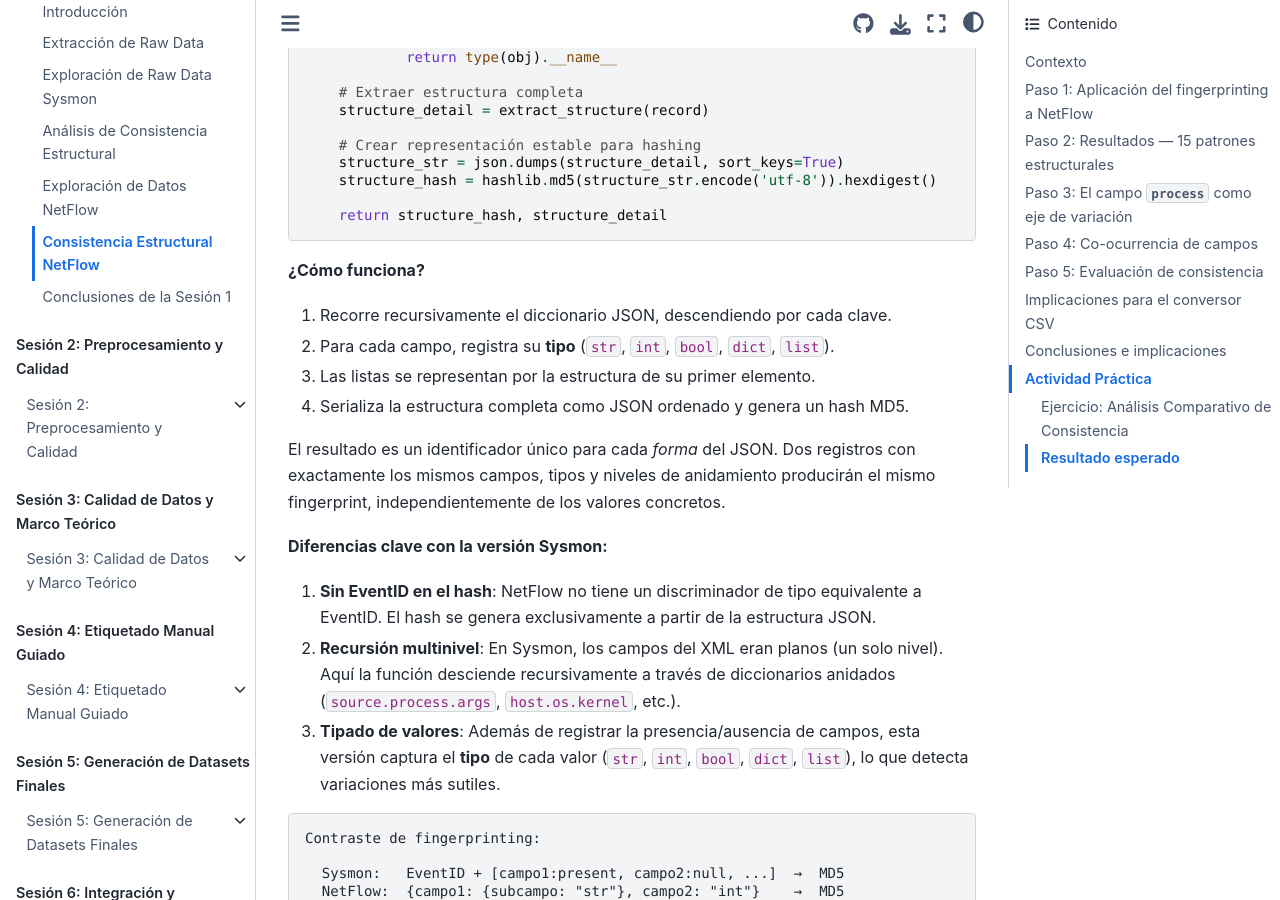
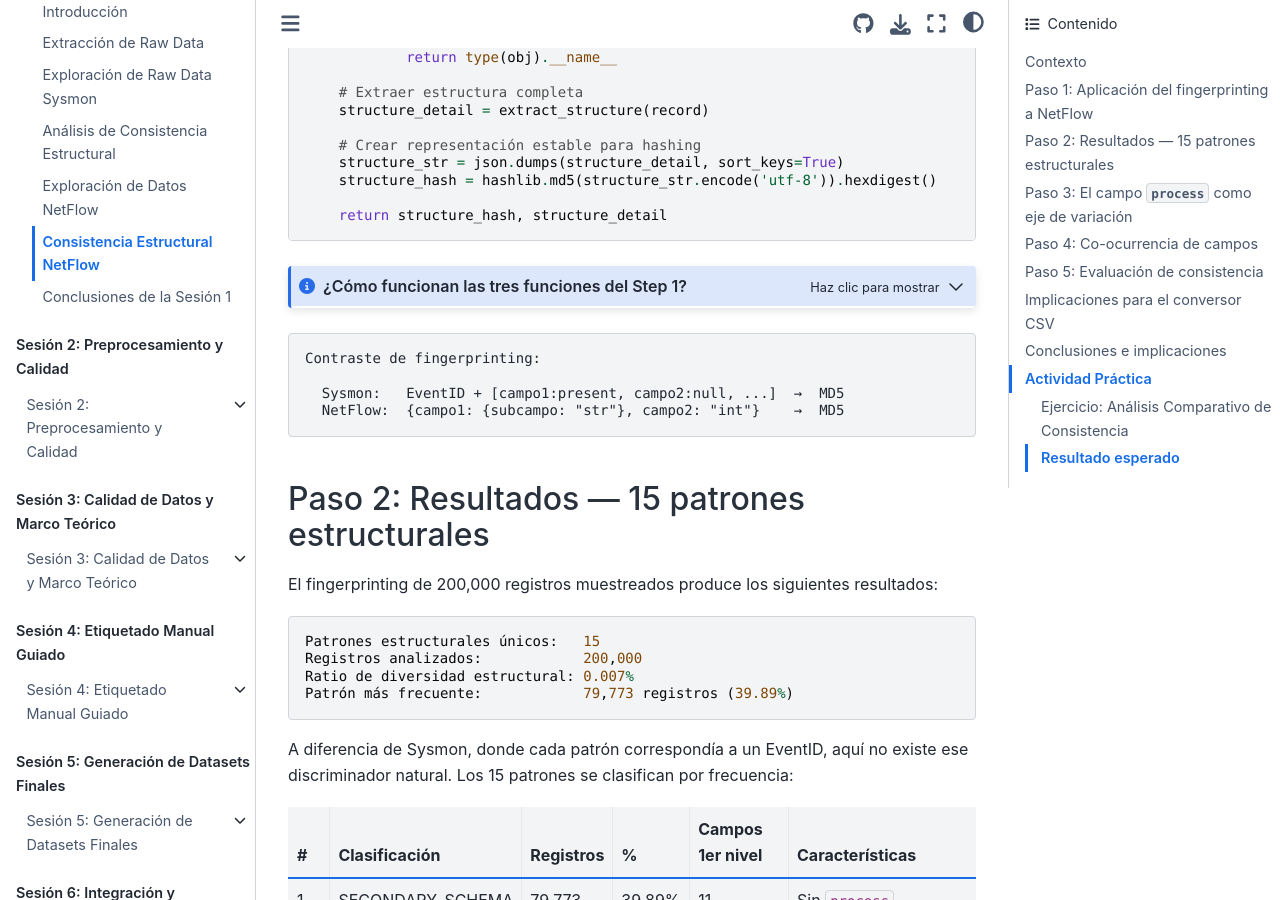
Before and after one commit to ollerenac/curso2026, a Jupyter Book: the page built from sesion-1/5-consistencia-netflow.md, in a window 1280 px wide and 900 px high, scrolled down 1733 px. Built offline with Jupyter Book 1.0.4 settings and Sphinx 7.4.7 and the Sphinx Book theme 1.1.4, drawn with Linux system fonts in a browser that asks for light colours.

Commit message:
feat(sesion-1): add dropdown explaining all 3 Step 1 functions in 5-consistencia-netflow.md
Move generate_schema_fingerprint explanation into collapsible admonition.
Add explanations for classify_structure_variations (frequency thresholds)
and analyze_field_presence_patterns (recursive dot-notation field counting).

Co-Authored-By: Claude Sonnet 4.6 <noreply@anthropic.com>

````diff
--- a/sesion-1/5-consistencia-netflow.md
+++ b/sesion-1/5-consistencia-netflow.md
@@ -67,20 +67,49 @@ def generate_schema_fingerprint(record, max_depth=10):
     return structure_hash, structure_detail
 ```
 
-**¿Cómo funciona?**
+:::{admonition} ¿Cómo funcionan las tres funciones del Step 1?
+:class: dropdown note
 
-1. Recorre recursivamente el diccionario JSON, descendiendo por cada clave.
-2. Para cada campo, registra su **tipo** (`str`, `int`, `bool`, `dict`, `list`).
-3. Las listas se representan por la estructura de su primer elemento.
-4. Serializa la estructura completa como JSON ordenado y genera un hash MD5.
+**`generate_schema_fingerprint(record)`**
 
-El resultado es un identificador único para cada *forma* del JSON. Dos registros con exactamente los mismos campos, tipos y niveles de anidamiento producirán el mismo fingerprint, independientemente de los valores concretos.
+Recorre recursivamente el JSON y construye un diccionario que representa solo la *forma* del registro (nombres de campo + tipos, sin valores). Luego serializa ese diccionario con `json.dumps(sort_keys=True)` — el ordenamiento garantiza que dos registros con los mismos campos en distinto orden produzcan el mismo string — y genera un hash MD5.
 
-**Diferencias clave con la versión Sysmon:**
+Tres reglas para casos especiales:
+- `dict` → desciende recursivamente, ordenando las claves
+- `list` vacía → `"empty_list"`
+- `list` no vacía → `{"list_of": estructura_del_primer_elemento}`
+- primitivo (`str`, `int`, `bool`) → devuelve solo el nombre del tipo
 
-1. **Sin EventID en el hash**: NetFlow no tiene un discriminador de tipo equivalente a EventID. El hash se genera exclusivamente a partir de la estructura JSON.
-2. **Recursión multinivel**: En Sysmon, los campos del XML eran planos (un solo nivel). Aquí la función desciende recursivamente a través de diccionarios anidados (`source.process.args`, `host.os.kernel`, etc.).
-3. **Tipado de valores**: Además de registrar la presencia/ausencia de campos, esta versión captura el **tipo** de cada valor (`str`, `int`, `bool`, `dict`, `list`), lo que detecta variaciones más sutiles.
+El resultado es una tupla `(hash, structure_detail)`. Dos registros con exactamente los mismos campos, tipos y niveles de anidamiento producirán el mismo hash aunque sus valores sean completamente distintos.
+
+Contraste con la versión Sysmon:
+```
+Sysmon:   EventID + [campo1:present, campo2:null, ...]  →  MD5
+NetFlow:  {campo1: {subcampo: "str"}, campo2: "int"}    →  MD5
+```
+
+---
+
+**`classify_structure_variations(structure_counts, total_samples)`**
+
+Recibe un `Counter` de `{hash: frecuencia}` y clasifica cada patrón según su porcentaje de aparición:
+
+| Umbral | Clasificación |
+|--------|--------------|
+| ≥ 50% | `PRIMARY_SCHEMA` |
+| ≥ 20% | `SECONDARY_SCHEMA` |
+| ≥ 5% | `VARIANT` |
+| ≥ 1% | `RARE_VARIANT` |
+| < 1% | `OUTLIER` |
+
+Retorna un diccionario `{hash: {classification, count, percentage}}`. Esta clasificación permite distinguir rápidamente los patrones dominantes de los casos excepcionales sin inspeccionar el conteo raw.
+
+---
+
+**`analyze_field_presence_patterns(records)`**
+
+Recorre todos los registros y extrae recursivamente cada ruta de campo (dot-notation). Cuenta cuántas veces aparece cada ruta en el total de registros. El resultado muestra qué campos son universales (100%) vs opcionales (<100%), con más granularidad que el análisis de primer nivel del notebook 4a — aquí se detectan variaciones a cualquier nivel de anidamiento.
+:::
 
 ```
 Contraste de fingerprinting:
````
